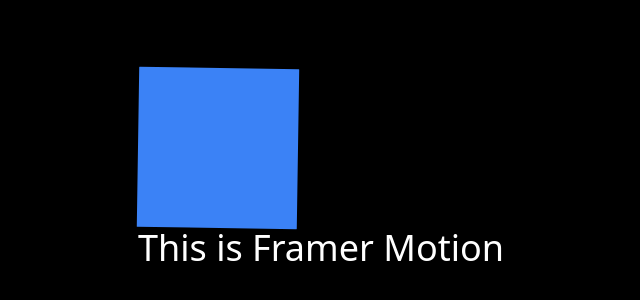
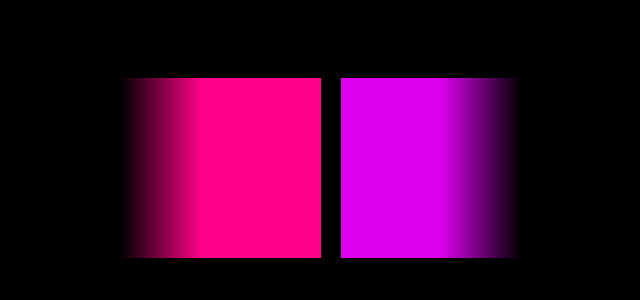
Before and after one commit to Vikash-thak12/DailyCode, a Next.js app in the folder Framer_Motion/button/: page / in a window 1280 px wide. Shown: the part 232-532 px from the top of the page, without its empty margins (319-959 px from the left). Built offline with nearby package versions, Linux system fonts and the light colour scheme.

Commit message:
Final commit

```diff
--- a/Framer_Motion/button/app/page.tsx
+++ b/Framer_Motion/button/app/page.tsx
@@ -2,14 +2,16 @@
 // import ButtonComponent from '@/components/ButtonComponent'
 // import Content from '@/components/Content'
 import React from 'react'
-// import { motion } from 'motion/react'
+import { motion } from 'motion/react'
 import Animation from '@/components/Animation'
+import Parallex from '@/components/Parallex'
 // import { motion, useScroll } from "motion/react"
 
 const HomePage = () => {
-  // const { scrollYProgress } = useScroll();
+
   return (
     <div className='h-screen w-full flex items-center justify-center bg-black text-white'>
+      <Parallex />
     {/* <motion.div
       // initial={{ transform: "translateX(-100px)" }}
       // animate={{ transform: "translateX(0px)" }}
@@ -19,7 +21,8 @@ const HomePage = () => {
     // style={{ x: -200 }}
     className='w-40 h-40 rounded-lg bg-blue-500'
      /> */}
-     <Animation />
+
+     {/* <Animation /> */}
       {/* <ButtonComponent /> */}
       {/* <motion.div
         id="scroll-indicator"
--- /dev/null
+++ b/Framer_Motion/button/components/Parallex.tsx
@@ -0,0 +1,143 @@
+"use client"
+
+import {
+    animate,
+    motion,
+    MotionValue,
+    useMotionValue,
+    useMotionValueEvent,
+    useScroll,
+} from "motion/react"
+import { useRef } from "react"
+
+export default function Parallex(){
+    const ref = useRef(null)
+    const { scrollXProgress } = useScroll({ container: ref })
+    const maskImage = useScrollOverflowMask(scrollXProgress)
+
+    return (
+        <div id="example">
+            <svg id="progress" width="80" height="80" viewBox="0 0 100 100">
+                <circle cx="50" cy="50" r="30" pathLength="1" className="bg" />
+                <motion.circle
+                    cx="50"
+                    cy="50"
+                    r="30"
+                    className="indicator"
+                    style={{ pathLength: scrollXProgress }}
+                />
+            </svg>
+            <motion.ul ref={ref} style={{ maskImage }}>
+                <li style={{ background: "#ff0088" }}></li>
+                <li style={{ background: "#dd00ee" }}></li>
+                <li style={{ background: "#9911ff" }}></li>
+                <li style={{ background: "#0d63f8" }}></li>
+                <li style={{ background: "#0cdcf7" }}></li>
+                <li style={{ background: "#4ff0b7" }}></li>
+            </motion.ul>
+            <StyleSheet />
+        </div>
+    )
+}
+
+const transparent = `#0000`
+const opaque = `#000`
+function useScrollOverflowMask(scrollXProgress: MotionValue<number>) {
+    const maskImage = useMotionValue(
+        `linear-gradient(90deg, ${transparent}, ${opaque} 20%, ${opaque} 80%, ${transparent})`
+    )
+
+    useMotionValueEvent(scrollXProgress, "change", (value) => {
+        if (value === 0) {
+            animate(
+                maskImage,
+                `linear-gradient(90deg, ${opaque}, ${opaque} 20%, ${opaque} 80%, ${transparent})`
+            )
+        } else if (value === 1) {
+            animate(
+                maskImage,
+                `linear-gradient(90deg, ${transparent}, ${opaque} 20%, ${opaque} 80%, ${opaque})`
+            )
+        } else if (
+            scrollXProgress.getPrevious() === 0 ||
+            scrollXProgress.getPrevious() === 1
+        ) {
+            animate(
+                maskImage,
+                `linear-gradient(90deg, ${transparent}, ${opaque} 20%, ${opaque} 80%, ${transparent})`
+            )
+        }
+    })
+
+    return maskImage
+}
+
+/**
+ * ==============   Styles   ================
+ */
+
+function StyleSheet() {
+    return (
+        <style>{`
+            #example {
+              width: 100vw;
+              max-width: 400px;
+              position: relative;
+            }
+
+            #example #progress {
+                position: absolute;
+                top: -65px;
+                left: -15px;
+                transform: rotate(-90deg);
+            }
+
+            #example .bg {
+                stroke: var(--layer);
+            }
+
+            #example #progress circle {
+                stroke-dashoffset: 0;
+                stroke-width: 10%;
+                fill: none;
+            }
+
+            #progress .indicator {
+                stroke: var(--accent);
+            }
+
+            #example ul {
+                display: flex;
+                list-style: none;
+                height: 220px;
+                overflow-x: scroll;
+                padding: 20px 0;
+                flex: 0 0 600px;
+                margin: 0 auto;
+                gap: 20px;
+            }
+
+            #example ::-webkit-scrollbar {
+                height: 5px;
+                width: 5px;
+                background: #fff3;
+                -webkit-border-radius: 1ex;
+            }
+
+            #example ::-webkit-scrollbar-thumb {
+                background: var(--accent);
+                -webkit-border-radius: 1ex;
+            }
+
+            #example ::-webkit-scrollbar-corner {
+                background: #fff3;
+            }
+
+            #example li {
+                flex: 0 0 200px;
+                background: var(--accent);
+            }
+
+    `}</style>
+    )
+}
```
